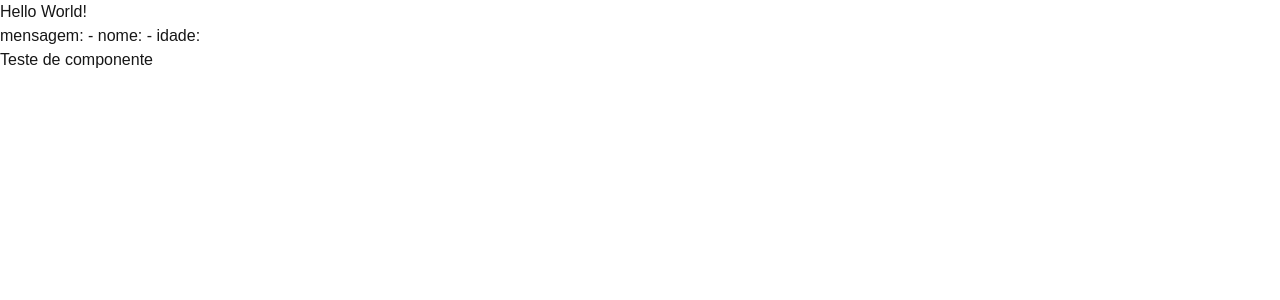
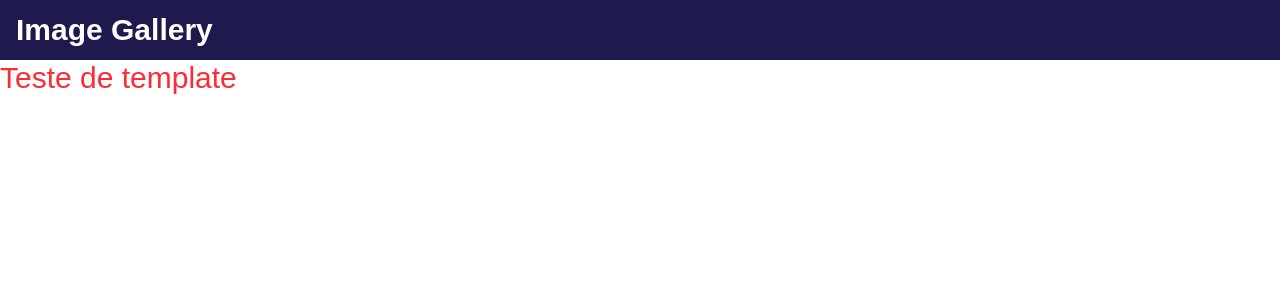
Before and after one commit to carloswps/interface-project-spring, a Next.js app: page / in a window 1280 px wide. Shown: the top 300 px of the page. Built offline with nearby package versions, Linux system fonts and the light colour scheme.

Commit message:
Template added page and header

```diff
--- a/src/app/components/primeiroComponente.tsx
+++ /dev/null
@@ -1,27 +0,0 @@
-type Props = {
-  mensagem: string;
-  nome?: string;
-  idade?: number;
-  email?: string;
-  telefone?: string;
-};
-
-const PrimeiroComponente = ({
-  mensagem,
-  nome,
-  idade,
-  email,
-  telefone,
-}: Props) => {
-  return (
-    <div>
-      <div>
-        mensagem: {mensagem} - nome:{nome} - idade:{idade}
-        <br />
-        <h1>Teste de componente</h1>
-      </div>
-    </div>
-  );
-};
-
-export default PrimeiroComponente;
--- /dev/null
+++ b/src/app/components/template.tsx
@@ -0,0 +1,7 @@
+import TemplateProps from "@/app/types/templateProps";
+
+export const Template = ({ children }: TemplateProps) => {
+  return <div>{children}</div>;
+};
+
+export default Template;
--- /dev/null
+++ b/src/app/components/utils/header.tsx
@@ -0,0 +1,13 @@
+export const Header = () => {
+  return (
+    <header className={"bg-indigo-950 py-3 text-white"}>
+      <div
+        className={"container mx-auto flex items-center justify-between px-4"}
+      >
+        <h1 className={"text-3xl font-bold"}>Image Gallery</h1>
+      </div>
+    </header>
+  );
+};
+
+export default Header;
--- /dev/null
+++ b/src/app/gallery/page.tsx
@@ -0,0 +1,11 @@
+import Template from "@/app/components/template";
+import Header from "@/app/components/utils/header";
+
+export default function GalleryPage() {
+  return (
+    <Template>
+      <Header />
+      <h1 className="text-3xl text-red-500">Teste de template</h1>
+    </Template>
+  );
+}
--- a/src/app/page.tsx
+++ b/src/app/page.tsx
@@ -1,10 +1,5 @@
-import PrimeiroComponente from "@/app/components/primeiroComponente";
+import GalleryPage from "@/app/gallery/page";
 
 export default function Home() {
-  return (
-    <div>
-      Hello World!
-      <PrimeiroComponente />
-    </div>
-  );
+  return <GalleryPage />;
 }
--- /dev/null
+++ b/src/app/types/templateProps.ts
@@ -0,0 +1,5 @@
+type TemplateProps = {
+  children: React.ReactNode;
+};
+
+export default TemplateProps;
```
Also changed, not shown: package.json (+7 -5 lines), 2 other files (tests, documents, lock files or other folders).
